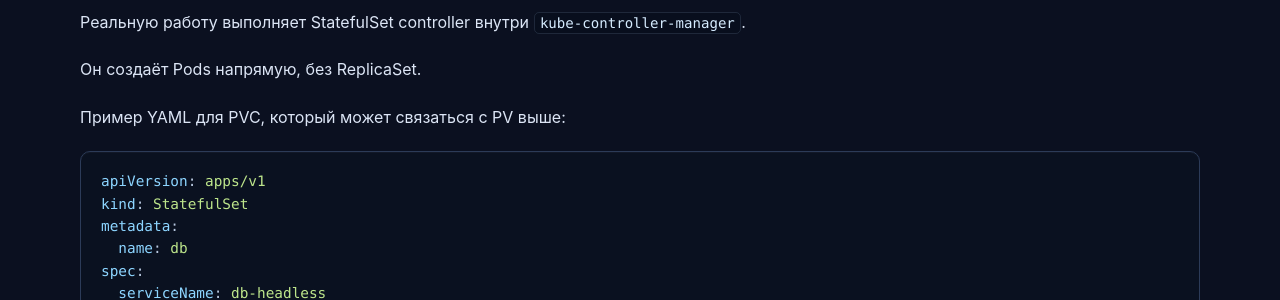
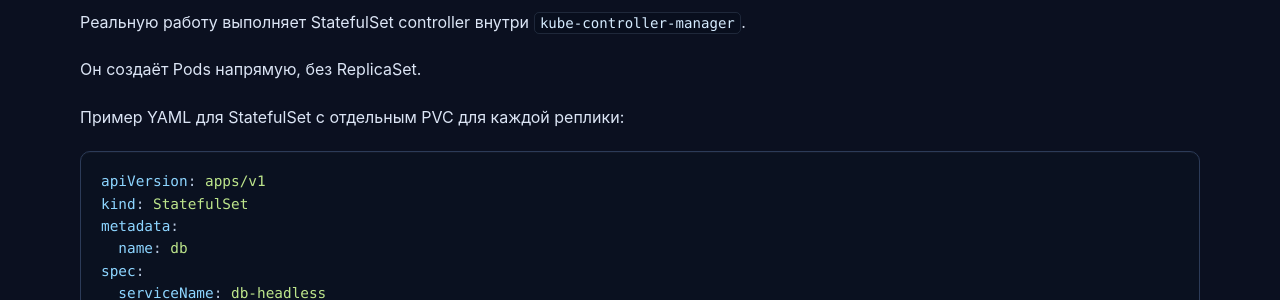
Before and after one commit to dixerim/devops, a Jekyll site: the page built from kubernetes.md, in a window 1280 px wide and 900 px high, scrolled down 22911 px. Shown: the part 153-453 px from the top of the window. Built offline with Jekyll 4.4.1, drawn with Linux system fonts in a browser that asks for light colours; our own code applies the rules of GitHub Pages for plain Markdown files; some of the changed text lies outside the part shown.

Commit message:
+ kubernetes.md fix

````diff
--- a/kubernetes.md
+++ b/kubernetes.md
@@ -966,7 +966,7 @@ Rollback делает предыдущий Pod template снова требуе
 
 Он создаёт Pods напрямую, без ReplicaSet.
 
-Пример YAML для PVC, который может связаться с PV выше:
+Пример YAML для StatefulSet с отдельным PVC для каждой реплики:
 
 ```yaml
 apiVersion: apps/v1
@@ -1094,7 +1094,7 @@ storage agent
 
 Реальную работу выполняет Job controller внутри `kube-controller-manager`: он создаёт Pods и следит за успешными/неуспешными attempts.
 
-Пример YAML для PVC, который может связаться с PV выше:
+Пример YAML для Job:
 
 ```yaml
 apiVersion: batch/v1
````
